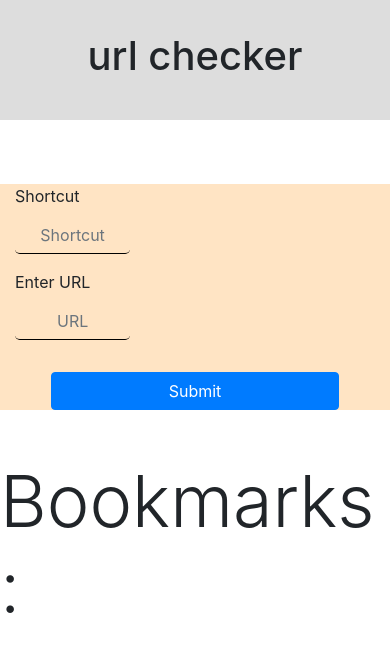
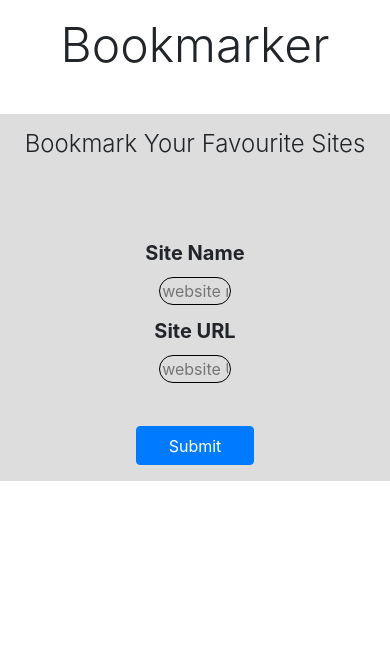
Before and after one commit to zeez2030/Features-TASK-, a PHP site: page / in a window 390 px wide. Shown: the top 652 px of the page. Run offline with PHP 8.4, Linux system fonts and the light colour scheme.

Commit message:
added styles

```diff
--- a/Task 2/JS/java.js
+++ b/Task 2/JS/java.js
@@ -34,15 +34,15 @@ const renderSites = function (sites) {
         Result.appendChild(divIT)
         // create a header to insert the Name of URL and create the two buttons
         let showIt = document.createElement('h3')
-        showIt.setAttribute('class' , 'book-h3')
+        showIt.setAttribute('class', 'book-h3')
         showIt.textContent = site.shortcut
         divIT.appendChild(showIt)
 
-        let visitBtn = document.createElement('a')
+        let visitBtn = document.createElement('button')
         let url = document.getElementById("URL").value
-        visitBtn.setAttribute('class', 'btn btn-primary mx-4')
+        visitBtn.setAttribute('class', 'btn btn-outline-primary mx-4')
         visitBtn.setAttribute('id', 'Visit')
-        visitBtn.textContent = 'visit site'
+        visitBtn.textContent = 'Visits'
         divIT.appendChild(visitBtn)
         visitBtn.addEventListener('click', function () {
             window.open(url, '_blank');
@@ -55,9 +55,9 @@ const renderSites = function (sites) {
         console.log(site.id)
         deleteBtn.addEventListener('click', function () {
             remove(site.id)
-           renderSites(sites)
+            renderSites(sites)
 
-       })
+        })
 
     })
 
--- a/Task 2/index.html
+++ b/Task 2/index.html
@@ -13,25 +13,28 @@
 
 <body>
     <div class="header text-center gray mb">
-        <h1>url checker</h1>
+        <h1 class="display-3">Bookmarker</h1>
     </div>
-    <form class="container margin " action="#">
+    <!--    place where the form and button will be placed -->
+    <div class="form-box text-center container margin">
+        <h1 class="display-4  header">Bookmark Your Favourite Sites</h1>
+        <form class="  " action="#">
             <div class="form-group ">
-            <label for="exampleInputEmail1">Shortcut</label>
-            <input type="text" class="form-control" id="shortcut" aria-describedby="emailHelp" placeholder="Shortcut">
+                <label class="lead font-weight-bold">Site Name</label>
+                <input type="text" class="formm-control" id="shortcut" aria-describedby="emailHelp" placeholder="website name">
 
             </div>
             <div class="form-group ">
-            <label for="exampleInputPassword1">Enter URL</label>
-            <input type="text" class="form-control" id="URL" placeholder="URL">
+                <label class="lead font-weight-bold">Site URL</label>
+                <input type="text" class="formm-control" id="URL" placeholder="website URL">
             </div>
 
             <div class="text-center button-div">
                 <button type="submit" class="btn btn-primary" id="submit">Submit</button></div>
         </form>
-
-    <div id="" class="mt-5 results">
-        <h1 class="display-3">Bookmarks : </h1>
+    </div>
+    <!--    here where javascript will print the outputs -->
+    <div id="" class="mt-5 results container">
         <div id="results">
 
         </div>
--- a/Task 2/styles.css
+++ b/Task 2/styles.css
@@ -1,70 +1,137 @@
-*{
+body{
     padding: 0px;
     margin: 0px;
+    overflow-y: scroll;
+    overflow-x: hidden;
 }
-.margin{
+
+.margin {
     margin-top: 4rem;
 }
-.gray{
-    background-color: #ddd;
+
+.gray {
+
     margin-bottom: 2rem;
     padding: 2rem;
 
 }
 
-form{
-    background-color: bisque
+.form-box {
+    background: #ddd;
+    width: 100%;
+    padding: 5rem 4rem;
 }
-.button-div button{
-    width: 80%;
-    margin-top: 1rem;
 
+.form-box h1 {
+
+    margin-bottom: 5rem;
+    font-size: 3.2rem;
 }
-#Visit{
-    color: white;
+form label{
+    margin: 1rem 0;
 }
-.form-control{
-    border:0;
-    border-bottom: 1px solid black;
-    border-radius: .3rem;
-    outline: 0;
-    background: none;
-    width: 32%;
-    text-align: left;
-    transition: 0.6s;
-    text-align: center
+.button-div button {
+    width: auto;
+    margin-top: 3rem;
+    padding: 0.4rem 2rem;
 
 }
 
-.form-control:focus{
-    width:100%;
+#Visit {}
+.form-group{
+    position: relative;
+}
+.formm-control {
+
+    border:0;
+    background: none;
+    text-align: center;
+    width: 20%;
+    border: 1px solid black;
+    border-radius: 1rem;
+    transition: 0.6s;
+    margin: 1.5rem 0;
+    position: absolute;
+    top: 50%;
+    left:40%;
+    ;
+
+}
+
+.formm-control:focus {
+    width: 100%;
     border: 2px solid black;
     background: white;
+    left:0%;
+
 }
-.URL-box{
-    background-color: #673B42;
-    width:100%;
-    padding: 3rem;
+
+.URL-box {
+
+    width: 100%;
+    padding: 2rem 4rem;
+    border-left: .5px double #ddd;
+    border-bottom: .5px double #ddd;
+
+
 }
-.book-h3{
-    width: 15%;
-    font-size: 1.2rem;
-    margin-right: 1rem;
-    box-shadow: 0;
-    border: 1px solid darkkhaki;
+
+.book-h3 {
+
+    font-size: 1.7rem;
+    margin-right: 2rem;
     transition: 0.3s;
-    background: #673B58;
     padding: 0.2rem;
-}#results{
-    background-color: #674A3B
-;
 }
-.book-h3:hover{
-    width: 16%;
-    font-size: 1.6rem;
-    padding: 0.5rem;
-    background: none;
-    outline: none;
-    border-radius: 1rem;
-    border:2px solid #d65e0e;
+
+/*media querey for samsung s5*/
+@media(max-width:800px) {
+    .gray {
+
+        margin-bottom: 1rem;
+        padding: 1rem;
+    }
+
+    .gray h1 {
+        font-size: 3rem;
+    }
+
+    .margin {
+        margin-top: .5rem;
+    }
+
+    .form-box {
+        background: #ddd;
+        width: 100%;
+        padding: 1rem 1rem;
+    }
+
+    .form-box h1 {
+        margin-bottom: 4rem;
+        font-size: 1.5rem;
+    }
+
+    .URL-box {
+
+        width: 100%;
+        padding: 1rem 1rem;
+        border-left: .2px double #ddd;
+        border-bottom: .2px double #ddd;
+        box-shadow: 1px 2px #ddd;
+
+    }
+
+    .URL-box button {
+        font-size: .7rem;
+
+    }
+
+    .book-h3 {
+
+        font-size: 1.3rem;
+        margin-right: 0.1rem;
+
+
+
+    }
 }
```
Also changed, not shown: Task 2/JS/uuid.js (+73 -1 lines). Lines whose indentation alone changed are shown as unchanged.
